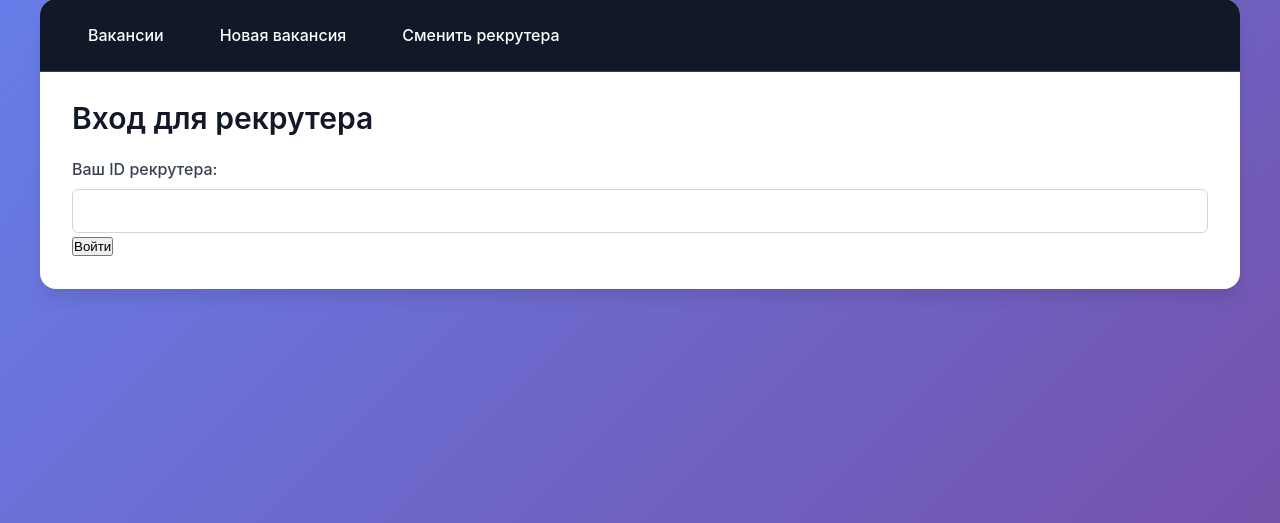
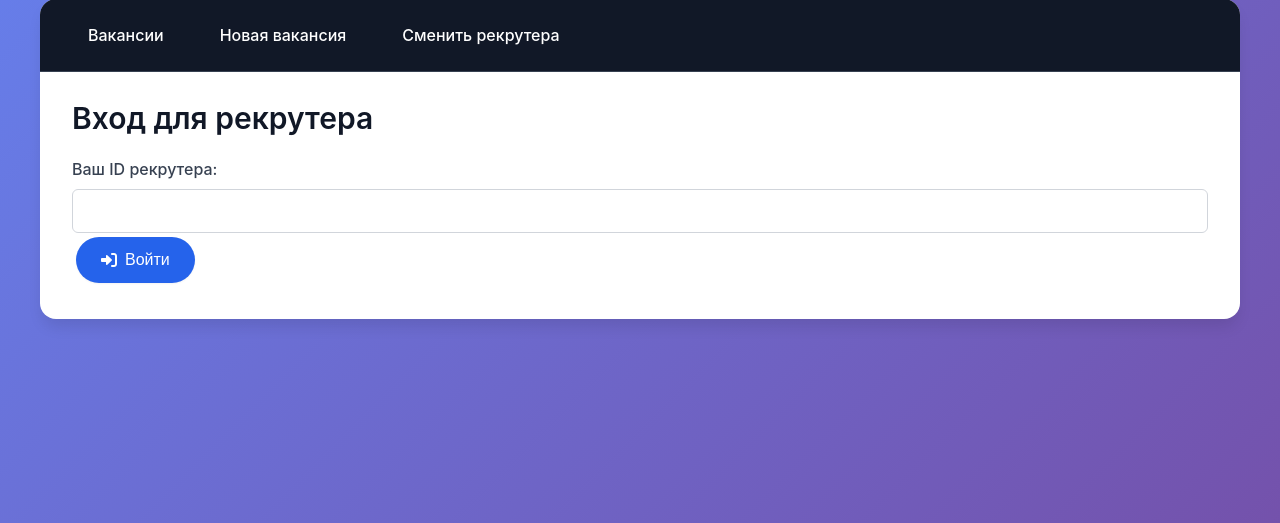
Before and after one commit to AnnaMizgailo/AI_hiring_assistant, a FastAPI app: page / in a window 1280 px wide. Shown: the part 33-556 px from the top of the page. Run offline with FastAPI, Linux system fonts and the light colour scheme.

Commit message:
Fixed style in buttons

```diff
--- a/static/style.css
+++ b/static/style.css
@@ -113,25 +113,33 @@ tbody tr:hover {
 
 /* ===== Кнопки ===== */
 .btn {
-    display: inline-block;
-    padding: 0.5rem 1rem;
-    font-size: 0.875rem;
+    display: inline-flex;
+    align-items: center;
+    justify-content: center;
+    gap: 0.5rem;
+    padding: 0.6rem 1.2rem;
+    font-size: 0.9rem;
     font-weight: 500;
     color: white;
     background: var(--primary);
     border: none;
-    border-radius: var(--radius);
+    border-radius: 2rem;  /* более округлые */
     cursor: pointer;
     text-decoration: none;
-    transition: background-color 0.2s, transform 0.1s;
+    transition: all 0.2s ease;
     box-shadow: var(--shadow-sm);
     margin: 0.25rem;
+    border: 1px solid transparent;
 }
 
 .btn:hover {
     background: var(--primary-dark);
-    transform: translateY(-1px);
+    transform: translateY(-2px);
     box-shadow: var(--shadow-md);
+}
+
+.btn:active {
+    transform: translateY(0);
 }
 
 .btn-danger {
@@ -140,6 +148,33 @@ tbody tr:hover {
 
 .btn-danger:hover {
     background: var(--danger-dark);
+}
+
+.btn-outline {
+    background: transparent;
+    color: var(--primary);
+    border: 1px solid var(--primary);
+}
+
+.btn-outline:hover {
+    background: var(--primary);
+    color: white;
+}
+
+.btn-sm {
+    padding: 0.3rem 0.8rem;
+    font-size: 0.8rem;
+    border-radius: 1.5rem;
+}
+
+.btn-lg {
+    padding: 0.8rem 1.5rem;
+    font-size: 1rem;
+}
+
+/* Кнопка фильтра (особый случай) */
+.filter .btn {
+    margin: 0;
 }
 
 /* ===== Формы ===== */
--- a/templates/base.html
+++ b/templates/base.html
@@ -5,6 +5,7 @@
     <meta name="viewport" content="width=device-width, initial-scale=1.0">
     <title>HR Ассистент</title>
     <link rel="stylesheet" href="/static/style.css">
+    <link rel="stylesheet" href="https://cdnjs.cloudflare.com/ajax/libs/font-awesome/6.0.0-beta3/css/all.min.css">
 </head>
 <body>
     <div class="container">
--- a/templates/job_form.html
+++ b/templates/job_form.html
@@ -20,7 +20,7 @@
         <label>Пороговый балл (0-100):</label>
         <input type="number" id="threshold_score" min="0" max="100" value="{{ job.threshold_score if job else 70 }}" required>
     </div>
-    <button type="submit">Сохранить</button>
+    <button type="submit" class="btn btn-lg"><i class="fas fa-save"></i> Сохранить</button>
 </form>
 {% endblock %}
 
--- a/templates/login.html
+++ b/templates/login.html
@@ -5,7 +5,7 @@
 <form id="loginForm">
     <label for="recruiter_id">Ваш ID рекрутера:</label>
     <input type="text" id="recruiter_id" name="recruiter_id" required>
-    <button type="submit">Войти</button>
+    <button type="submit" class="btn btn-lg"><i class="fas fa-sign-in-alt"></i> Войти</button>
 </form>
 {% endblock %}
 
```
Also changed, not shown: templates/jobs.html (+5 -5 lines), hr_assistant.db.
